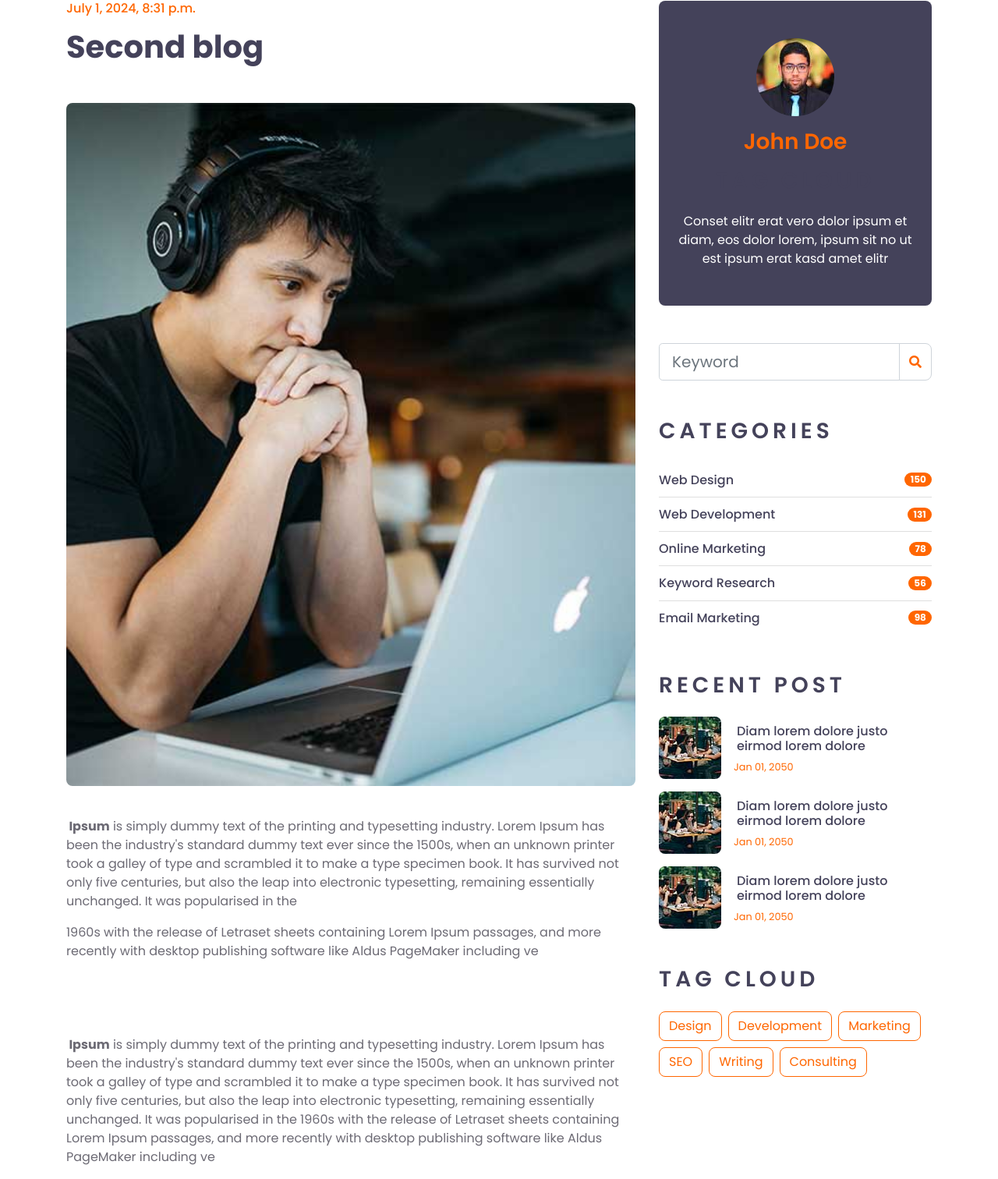
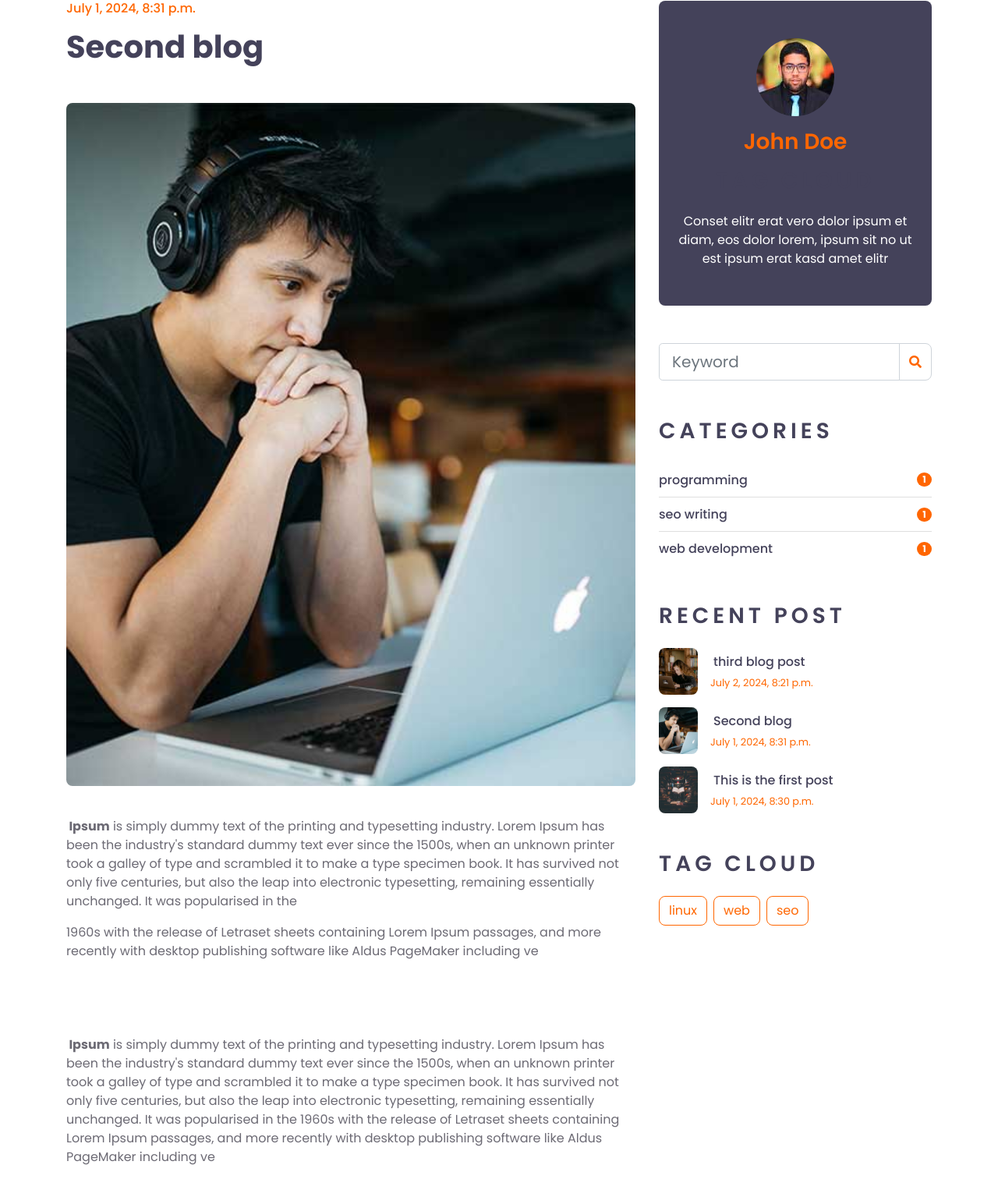
Before and after one commit to danielnjama/django-training-20th-june, a Django app: a page that uses templates/single.html in a window 1280 px wide. Shown: the part 649-2161 px from the top of the page at 78% size. Run offline with Django 4.2, Linux system fonts and the light colour scheme; data comes from the database, SQL or seed files in the repository; both versions use the stored data as it was after the commit; some libraries are stand-ins or nearby versions.

Commit message:
blog updates

```diff
--- a/blogapp/urls.py
+++ b/blogapp/urls.py
@@ -4,4 +4,7 @@ from . import views
 urlpatterns = [
     path("blog/",views.blog,name='blog'),
     path('blog/<slug:url>/',views.blog_details,name='blog_details'),
+    path('category/<slug:category_url>/',views.post_list_by_category,name="post_list_by_category"),
+    path('tag/<slug:tag_url>/',views.post_list_by_tags,name="post_list_by_tags"),
+    path('search/',views.blog_search,name="blog_search")
 ]
--- a/blogapp/views.py
+++ b/blogapp/views.py
@@ -1,18 +1,137 @@
+from django.http import Http404
 from django.shortcuts import get_object_or_404, render
 from blogapp.models import Post,Category,Tags
+from django.db import models
 
 # Create your views here.
 def blog(request):
     blogposts = Post.objects.filter(published= True)
-    print(blogposts)
+
+    #blog categories
+    blog_categories = Category.objects.annotate(blog_count=models.Count('post'))
+
+
+    #recent blogs
+    recent_blogs = Post.objects.order_by('-created_at')[:3]
+
+
+    #tags
+    blog_tags = Tags.objects.all()
 
     context = {
-        "blogposts":blogposts
+        'blogposts':blogposts,
+        'blog_categories':blog_categories,
+        'recent_blogs':recent_blogs,
+        'blog_tags':blog_tags
         }
     return render(request,'blog.html',context)
 
 
 def blog_details(request,url):
     post = get_object_or_404(Post,url=url)
-    context = {"post":post}
+
+    #blog categories
+    blog_categories = Category.objects.annotate(blog_count=models.Count('post'))
+
+
+    #recent blogs
+    recent_blogs = Post.objects.order_by('-created_at')[:3]
+
+
+    #tags
+    blog_tags = Tags.objects.all()
+    context = {
+        "post":post,
+        'blog_categories':blog_categories,
+        'recent_blogs':recent_blogs,
+        'blog_tags':blog_tags
+        }
     return render(request,'single.html',context)
+
+
+
+def post_list_by_category(request,category_url):
+    try:
+        selected_blog_category = Category.objects.get(url=category_url)
+        blogposts = Post.objects.filter(published= True,category=selected_blog_category)
+
+
+            #blog categories
+        blog_categories = Category.objects.annotate(blog_count=models.Count('post'))
+
+
+        #recent blogs
+        recent_blogs = Post.objects.order_by('-created_at')[:3]
+
+
+        #tags
+        blog_tags = Tags.objects.all()
+    except Category.DoesNotExist:
+        message = "That category does not exist"
+        return render(request,'errors.html',{"message":message})
+
+    context = {
+        'blogposts':blogposts,
+        'blog_categories':blog_categories,
+        'recent_blogs':recent_blogs,
+        'blog_tags':blog_tags
+        }
+
+    return render(request,'blog.html',context)
+
+
+def post_list_by_tags(request,tag_url):
+    try:
+        selected_blog_tag = Tags.objects.get(url=tag_url)
+        blogposts = Post.objects.filter(published= True,tags=selected_blog_tag)
+            #blog categories
+        blog_categories = Category.objects.annotate(blog_count=models.Count('post'))
+
+
+        #recent blogs
+        recent_blogs = Post.objects.order_by('-created_at')[:3]
+
+
+        #tags
+        blog_tags = Tags.objects.all()
+    except Tags.DoesNotExist:
+        message = "That Tag does not exist"
+        return render(request,'errors.html',{"message":message})
+
+    context = {
+        'blogposts':blogposts,
+        'blog_categories':blog_categories,
+        'recent_blogs':recent_blogs,
+        'blog_tags':blog_tags
+        }
+
+    return render(request,'blog.html',context)
+
+
+
+def blog_search(request):
+    query = request.GET.get('q')
+    if query:
+        blogposts = Post.objects.filter(title__icontains=query,published=True)
+    else:
+        blogposts=None
+
+    #blog categories
+    blog_categories = Category.objects.annotate(blog_count=models.Count('post'))
+
+
+    #recent blogs
+    recent_blogs = Post.objects.order_by('-created_at')[:3]
+
+
+    #tags
+    blog_tags = Tags.objects.all()
+
+    context = {
+        'blogposts':blogposts,
+        'blog_categories':blog_categories,
+        'recent_blogs':recent_blogs,
+        'blog_tags':blog_tags
+        }
+
+    return render(request,'blog.html',context)
--- a/templates/single.html
+++ b/templates/single.html
@@ -1,7 +1,8 @@
 {% extends "base.html" %}
+{% load static %}
 
     {% block title %}
-    <title>ECOURSES - Online Courses HTML Template</title>
+    <title>{{post.title}} | Dtech</title>
     <meta content="Free HTML Templates" name="keywords">
     <meta content="Free HTML Templates" name="description">
     {% endblock title %}
@@ -53,29 +54,7 @@
                                 <button class="btn btn-sm btn-secondary">Reply</button>
                             </div>
                         </div>
-                        <div class="media mb-4">
-                            <img src="img/user.jpg" alt="Image" class="img-fluid rounded-circle mr-3 mt-1"
-                                style="width: 45px;">
-                            <div class="media-body">
-                                <h6>John Doe <small><i>01 Jan 2045 at 12:00pm</i></small></h6>
-                                <p>Diam amet duo labore stet elitr ea clita ipsum, tempor labore accusam ipsum et no at.
-                                    Kasd diam tempor rebum magna dolores sed sed eirmod ipsum. Gubergren clita aliquyam
-                                    consetetur sadipscing, at tempor amet ipsum diam tempor consetetur at sit.</p>
-                                <button class="btn btn-sm btn-secondary">Reply</button>
-                                <div class="media mt-4">
-                                    <img src="img/user.jpg" alt="Image" class="img-fluid rounded-circle mr-3 mt-1"
-                                        style="width: 45px;">
-                                    <div class="media-body">
-                                        <h6>John Doe <small><i>01 Jan 2045 at 12:00pm</i></small></h6>
-                                        <p>Diam amet duo labore stet elitr ea clita ipsum, tempor labore accusam ipsum
-                                            et no at. Kasd diam tempor rebum magna dolores sed sed eirmod ipsum.
-                                            Gubergren clita aliquyam consetetur, at tempor amet ipsum diam tempor at
-                                            sit.</p>
-                                        <button class="btn btn-sm btn-secondary">Reply</button>
-                                    </div>
-                                </div>
-                            </div>
-                        </div>
+
                     </div>
 
                     <!-- Comment Form -->
@@ -90,10 +69,7 @@
                                 <label for="email">Email *</label>
                                 <input type="email" class="form-control border-0" id="email">
                             </div>
-                            <div class="form-group">
-                                <label for="website">Website</label>
-                                <input type="url" class="form-control border-0" id="website">
-                            </div>
+
 
                             <div class="form-group">
                                 <label for="message">Message *</label>
@@ -109,18 +85,17 @@
                 <div class="col-lg-4 mt-5 mt-lg-0">
                     <!-- Author Bio -->
                     <div class="d-flex flex-column text-center bg-dark rounded mb-5 py-5 px-4">
-                        <img src="img/user.jpg" class="img-fluid rounded-circle mx-auto mb-3" style="width: 100px;">
+                        <img src="{% static "img/user.jpg" %}" class="img-fluid rounded-circle mx-auto mb-3" style="width: 100px;">
                         <h3 class="text-primary mb-3">John Doe</h3>
                         <h3 class="text-uppercase mb-4" style="letter-spacing: 5px;">Tag Cloud</h3>
-                        <p class="text-white m-0">Conset elitr erat vero dolor ipsum et diam, eos dolor lorem, ipsum sit
-                            no ut est ipsum erat kasd amet elitr</p>
+                        <p class="text-white m-0">Conset elitr erat vero dolor ipsum et diam, eos dolor lorem, ipsum sit no ut est  ipsum erat kasd amet elitr</p>
                     </div>
 
                     <!-- Search Form -->
                     <div class="mb-5">
-                        <form action="">
+                        <form method="get" action="{% url 'blog_search' %}">
                             <div class="input-group">
-                                <input type="text" class="form-control form-control-lg" placeholder="Keyword">
+                                <input type="text" name="q" class="form-control form-control-lg" placeholder="Keyword" required/>
                                 <div class="input-group-append">
                                     <span class="input-group-text bg-transparent text-primary"><i
                                             class="fa fa-search"></i></span>
@@ -133,65 +108,48 @@
                     <div class="mb-5">
                         <h3 class="text-uppercase mb-4" style="letter-spacing: 5px;">Categories</h3>
                         <ul class="list-group list-group-flush">
+                            {% if blog_categories %}
+                            {% for blog_category in blog_categories %}
                             <li class="list-group-item d-flex justify-content-between align-items-center px-0">
-                                <a href="" class="text-decoration-none h6 m-0">Web Design</a>
-                                <span class="badge badge-primary badge-pill">150</span>
+                                <a href="{% url "post_list_by_category" blog_category.url %}" class="text-decoration-none h6 m-0">{{blog_category.name}}</a>
+                                <span class="badge badge-primary badge-pill">{{blog_category.blog_count}}</span>
                             </li>
-                            <li class="list-group-item d-flex justify-content-between align-items-center px-0">
-                                <a href="" class="text-decoration-none h6 m-0">Web Development</a>
-                                <span class="badge badge-primary badge-pill">131</span>
-                            </li>
-                            <li class="list-group-item d-flex justify-content-between align-items-center px-0">
-                                <a href="" class="text-decoration-none h6 m-0">Online Marketing</a>
-                                <span class="badge badge-primary badge-pill">78</span>
-                            </li>
-                            <li class="list-group-item d-flex justify-content-between align-items-center px-0">
-                                <a href="" class="text-decoration-none h6 m-0">Keyword Research</a>
-                                <span class="badge badge-primary badge-pill">56</span>
-                            </li>
-                            <li class="list-group-item d-flex justify-content-between align-items-center px-0">
-                                <a href="" class="text-decoration-none h6 m-0">Email Marketing</a>
-                                <span class="badge badge-primary badge-pill">98</span>
-                            </li>
+                            {% endfor %}
+                            {% else %}
+                            <p> No Categories </p>
+                            {% endif %}
                         </ul>
                     </div>
 
                     <!-- Recent Post -->
                     <div class="mb-5">
                         <h3 class="text-uppercase mb-4" style="letter-spacing: 5px;">Recent Post</h3>
-                        <a class="d-flex align-items-center text-decoration-none mb-3" href="">
-                            <img class="img-fluid rounded" src="img/blog-80x80.jpg" alt="">
+                        {% if recent_blogs %}
+                        {% for recent_blog in recent_blogs %}
+                        <a class="d-flex align-items-center text-decoration-none mb-3" href="{% url "blog_details" recent_blog.url %}">
+                            <img class="img-fluid rounded" width="50px" height="50px" src="{{recent_blog.image.url}}" alt="{{recent_blog.title}}">
                             <div class="pl-3">
-                                <h6 class="m-1">Diam lorem dolore justo eirmod lorem dolore</h6>
-                                <small>Jan 01, 2050</small>
+                                <h6 class="m-1">{{recent_blog.title}}</h6>
+                                <small>{{recent_blog.created_at}}</small>
                             </div>
                         </a>
-                        <a class="d-flex align-items-center text-decoration-none mb-3" href="">
-                            <img class="img-fluid rounded" src="img/blog-80x80.jpg" alt="">
-                            <div class="pl-3">
-                                <h6 class="m-1">Diam lorem dolore justo eirmod lorem dolore</h6>
-                                <small>Jan 01, 2050</small>
-                            </div>
-                        </a>
-                        <a class="d-flex align-items-center text-decoration-none mb-3" href="">
-                            <img class="img-fluid rounded" src="img/blog-80x80.jpg" alt="">
-                            <div class="pl-3">
-                                <h6 class="m-1">Diam lorem dolore justo eirmod lorem dolore</h6>
-                                <small>Jan 01, 2050</small>
-                            </div>
-                        </a>
+                        {% endfor %}
+                       {% else %}
+                       <p> No posts at the moment</p>
+                       {% endif %}
                     </div>
 
                     <!-- Tag Cloud -->
                     <div class="mb-5">
                         <h3 class="text-uppercase mb-4" style="letter-spacing: 5px;">Tag Cloud</h3>
                         <div class="d-flex flex-wrap m-n1">
-                            <a href="" class="btn btn-outline-primary m-1">Design</a>
-                            <a href="" class="btn btn-outline-primary m-1">Development</a>
-                            <a href="" class="btn btn-outline-primary m-1">Marketing</a>
-                            <a href="" class="btn btn-outline-primary m-1">SEO</a>
-                            <a href="" class="btn btn-outline-primary m-1">Writing</a>
-                            <a href="" class="btn btn-outline-primary m-1">Consulting</a>
+                            {% if blog_tags %}
+                            {% for blog_tag in blog_tags %}
+                            <a href="{% url "post_list_by_tags" blog_tag.url %}" class="btn btn-outline-primary m-1">{{blog_tag.name}}</a>
+                            {% endfor %}
+                            {% else %}
+                            <p> No tags </p>
+                            {% endif %}
                         </div>
                     </div>
                 </div>
```
Also changed, not shown: blogapp/models.py (+17 -1 lines), templates/blog.html (+28 -45 lines), templates/errors.html (added, +18 -0 lines), blogimages/blog-3.jpg (added), db.sqlite3.
